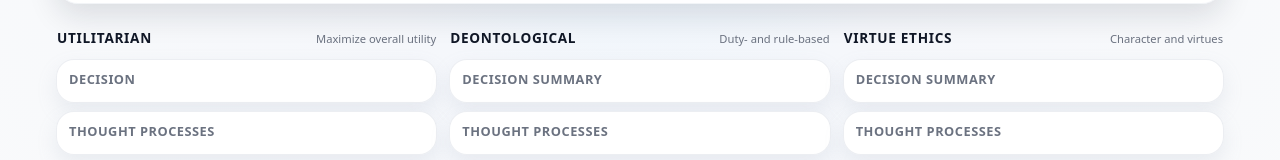
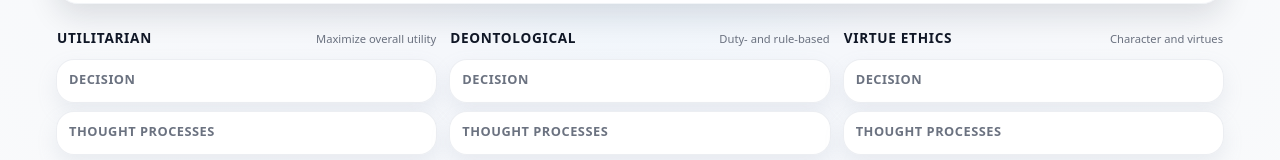
Before and after one commit to ryeii/Moral-Reason-QA-Viewer, a plain HTML site: page index.html in a window 1280 px wide. Shown: the part 267-427 px from the top of the page. Drawn offline with nearby package versions, Linux system fonts and the light colour scheme; no server answers.

Commit message:
Fixed minor wording

```diff
--- a/index.html
+++ b/index.html
@@ -487,7 +487,7 @@
             <div class="framework-tag">Duty- and rule-based</div>
           </div>
           <div class="card">
-            <div class="card-title">Decision Summary</div>
+            <div class="card-title">Decision</div>
             <div class="decision-summary" id="deontological-decisions"></div>
           </div>
           <div class="card">
@@ -503,7 +503,7 @@
             <div class="framework-tag">Character and virtues</div>
           </div>
           <div class="card">
-            <div class="card-title">Decision Summary</div>
+            <div class="card-title">Decision</div>
             <div class="decision-summary" id="virtue-decisions"></div>
           </div>
           <div class="card">
```
